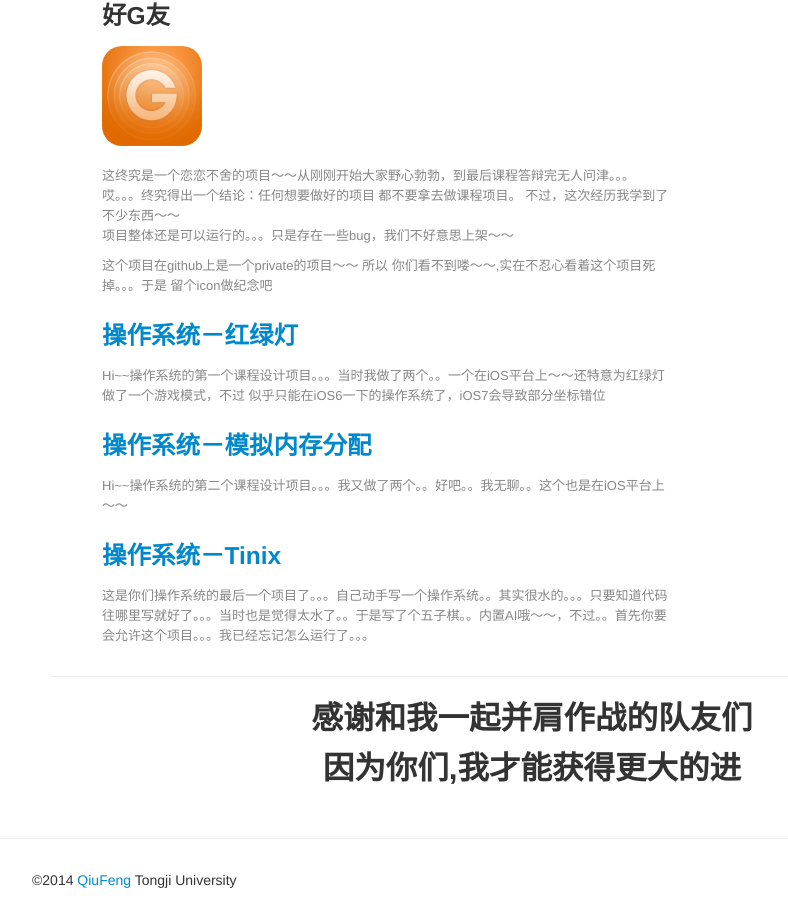
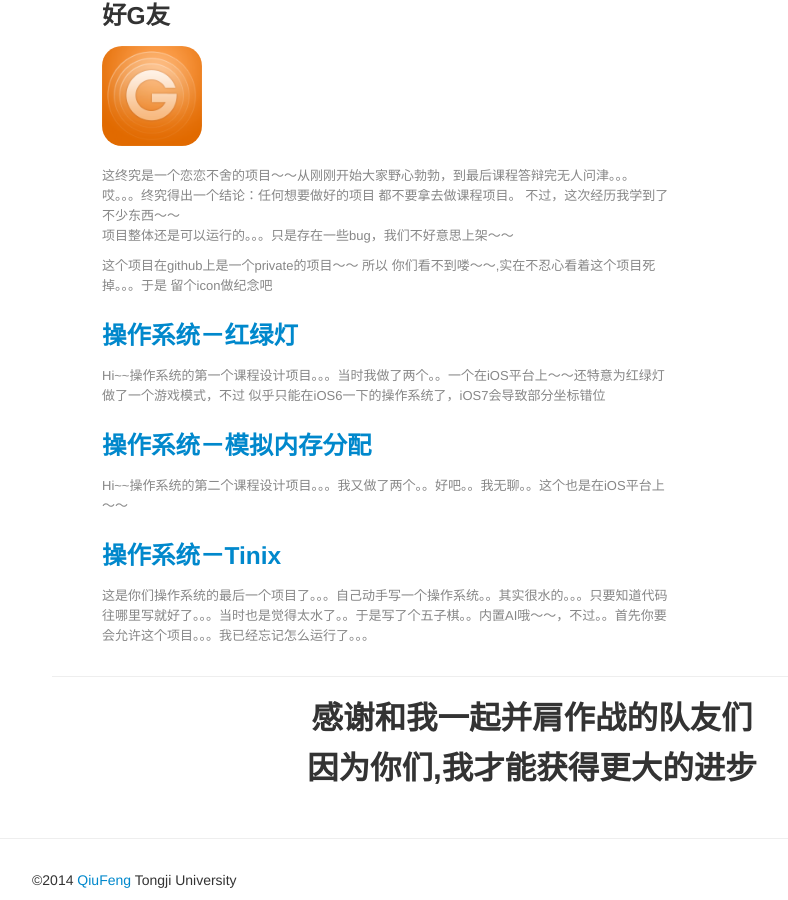
Before and after one commit to VioletHill/VioletHill.github.io, a Jekyll site: the page built from projects/index.md, in a window 1280 px wide and 900 px high, scrolled down 2815 px. Shown: the whole window, without its empty margins (108-896 px from the left). Built offline with Jekyll 4.4.1, drawn with Linux system fonts in a browser that asks for light colours; Markdown is read by kramdown in place of the engine named in the settings.

```diff
--- a/projects/index.md
+++ b/projects/index.md
@@ -257,7 +257,7 @@ layout: base
 		<hr>
 		<div style="width:100%; text-align:center">
 			<h2>感谢和我一起并肩作战的队友们</h2>
-			<h2>因为你们,我才能获得更大的进 </h2>
+			<h2>因为你们,我才能获得更大的进步 </h2>
 			<br>
 		</div>
 	</div>
```
